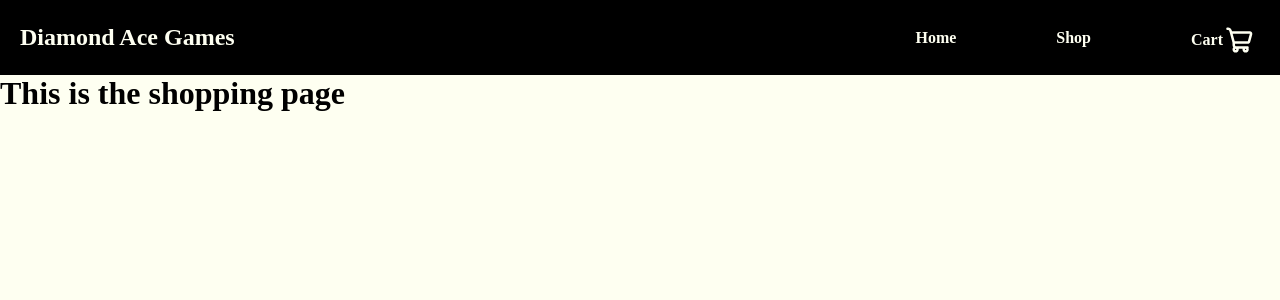
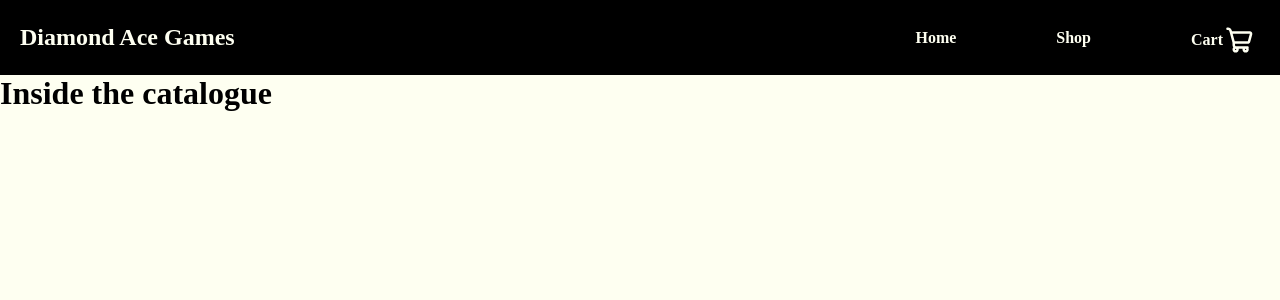
Before and after one commit to coopthompson/shopping-cart, a React (Create React App) app: page /shop in a window 1280 px wide. Shown: the top 300 px of the page. Built offline with nearby package versions, Linux system fonts and the light colour scheme.

Commit message:
Add state for shopping page and catalogue

```diff
--- a/src/Cart.js
+++ b/src/Cart.js
@@ -1,10 +1,12 @@
+import React,{ useState } from "react"
 import Navbar from "./components/navbar"
+
 
 const Cart = () => {
     return (
       <div>
         <Navbar />
-        <h1>This is the cart page</h1>
+        <h1>Still the Cart</h1>
       </div>
     )
 }
--- a/src/Shopping.js
+++ b/src/Shopping.js
@@ -1,12 +1,80 @@
 import Navbar from "./components/navbar"
+import Set from "./images/set.jpg"
+import Draft from "./images/draft.jpg"
+import Collector from "./images/collector.jpg"
+import Darkworld from "./images/darkworld.jpg"
+import Photon from "./images/photon-hyper.jpg"
+import Mirror from "./images/maze-mirrors.jpg"
+import Scarlet from "./images/scarlet.jpg"
+import Violet from "./images/violet.jpg"
+import Both from "./images/scarvio.jpg"
+import Lotus from "./images/lotus.jpg"
+import React,{ useState } from "react"
+import Catalogue from "./components/catalogue"
 
 const Shopping = () => {
+
+  const [itemList, setItemList] = useState({
+    items: [
+      {
+        quantity: 0,
+        name:"March of the Machines Draft Booster",
+        src:Draft,
+        id:0
+      },{
+        quantity: 0,
+        name:"March of the Machines Set Booster",
+        src:Set,
+        id:1
+      },{
+        quantity: 0,
+        name:"March of the Machines Collector Booster",
+        src:Collector,
+        id:2
+      },{
+        quantity: 0,
+        name:"Darkworld Structure Deck",
+        src:Darkworld,
+        id:3
+      },{
+        quantity: 0,
+        name:"Maze of Memory Booster Box",
+        src:Mirror,
+        id:4
+      },{
+        quantity: 0,
+        name:"Photon Hypernova Booster Box",
+        src:Photon,
+        id:5
+      },{
+        quantity: 0,
+        name:"Pokemon Scarlet Elite Trainer Box",
+        src:Scarlet,
+        id:6
+      },{
+        quantity: 0,
+        name:"Pokemon Violet Elite Trainer Box",
+        src:Violet,
+        id:7
+      },{
+        quantity: 0,
+        name:"Pokemon Scarlet & Violet Booster Box",
+        src:Both,
+        id:8
+      },{
+        quantity: 0,
+        note:"One left!",
+        name:"Alpha Black Lotus",
+        src:Lotus,
+        id:9
+      }
+    ]
+  })
     return (
-        <div className="shop">
-            <Navbar />
-            <h1>This is the shopping page</h1>
-        </div>
+      <div>
+        <Navbar />
+        <Catalogue itemList={itemList} />
+      </div>
     )
 }
-
 export default Shopping
--- /dev/null
+++ b/src/components/catalogue.js
@@ -0,0 +1,7 @@
+const Catalogue = (props) => {
+    return (
+        <h1>Inside the catalogue</h1>
+    )
+}
+
+export default Catalogue
```
Also changed, not shown: src/images/lotus.jpg (added).
